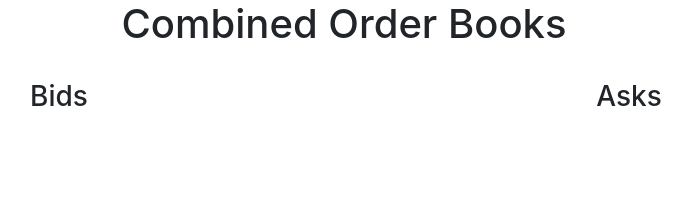
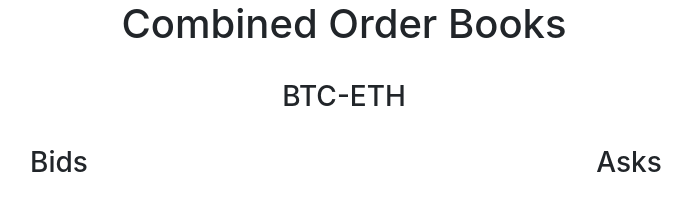
Before and after one commit to emcooper/coin-cluster, a website: page index.html in a window 1280 px wide. Shown: the whole page, without its empty margins (296-988 px from the left). Drawn offline with nearby package versions, Linux system fonts and the light colour scheme.

Commit message:
addded subheading

```diff
--- a/index.html
+++ b/index.html
@@ -5,6 +5,7 @@
   <body>
     <div class="container">
       <h1 class = "text-center">Combined Order Books</h1><br>
+      <h3 class = "text-center">BTC-ETH</h3><br>
       <div class="row">
         <div class="col-md-6">
           <h3 class = "text-center">Bids</h3>
```
